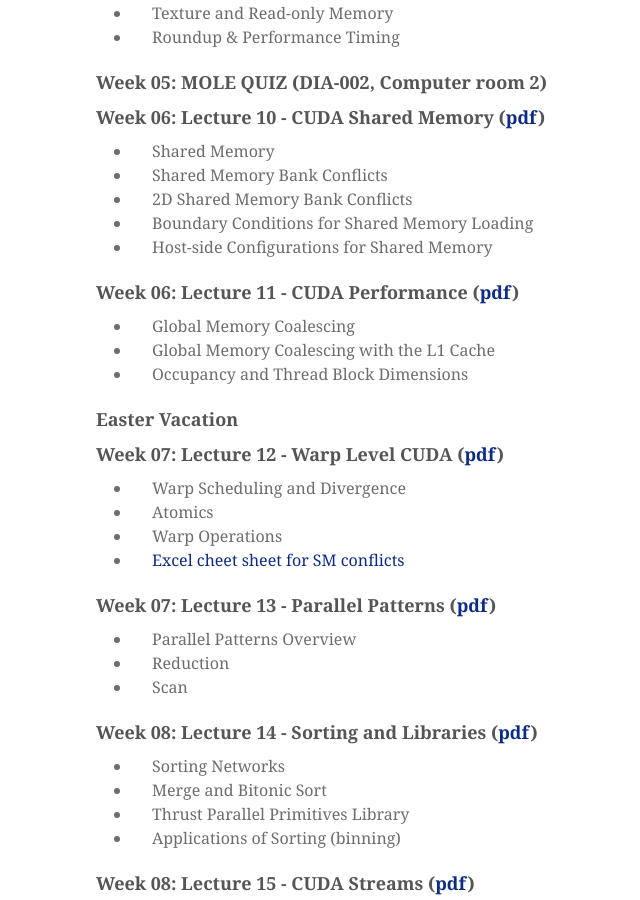
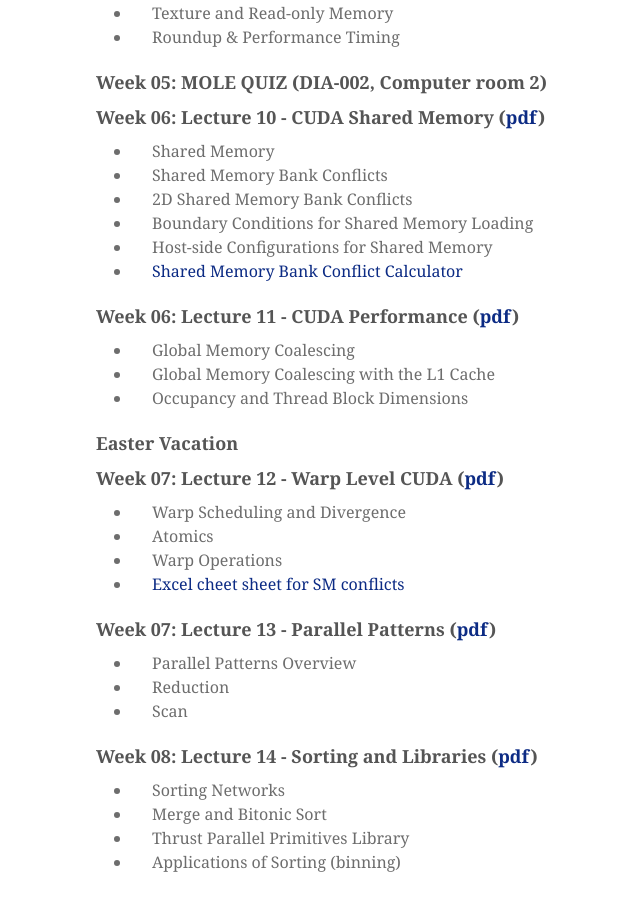
Before and after one commit to mondus/mondus.github.io, a Jekyll site: the page built from teaching/COM4521/index.md, in a window 1280 px wide and 900 px high, scrolled down 2096 px. Shown: the whole window, without its empty margins (144-784 px from the left). Built offline with Jekyll 4.4.1, drawn with Linux system fonts in a browser that asks for light colours; nearby versions of some CDN libraries; some web fonts are replaced.

Commit message:
Update index.md

```diff
--- a/teaching/COM4521/index.md
+++ b/teaching/COM4521/index.md
@@ -91,6 +91,7 @@ Lectures notes are available via [Google Drive](https://drive.google.com/a/sheff
 * 2D Shared Memory Bank Conflicts
 * Boundary Conditions for Shared Memory Loading
 * Host-side Configurations for Shared Memory
+* [Shared Memory Bank Conflict Calculator](https://drive.google.com/a/sheffield.ac.uk/file/d/0B2HbOiEppVPMYlVQU2t4Y3NJWUE/view?usp=sharing)
 
 ### Week 06: Lecture 11 - CUDA Performance ([pdf](https://drive.google.com/a/sheffield.ac.uk/file/d/0B2HbOiEppVPMWUk1SlFYcEhkMGs/view?usp=sharing))
 
```
